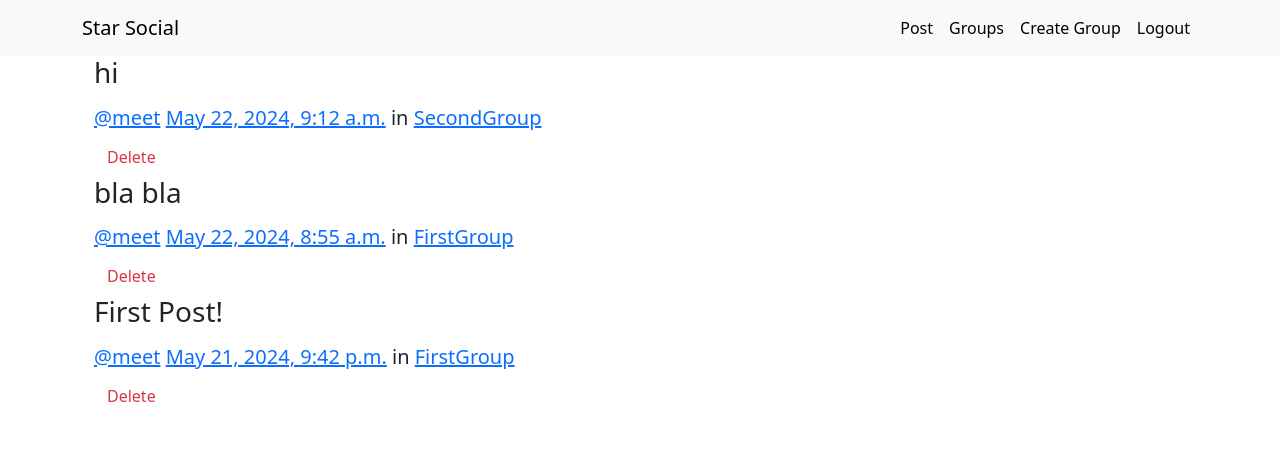
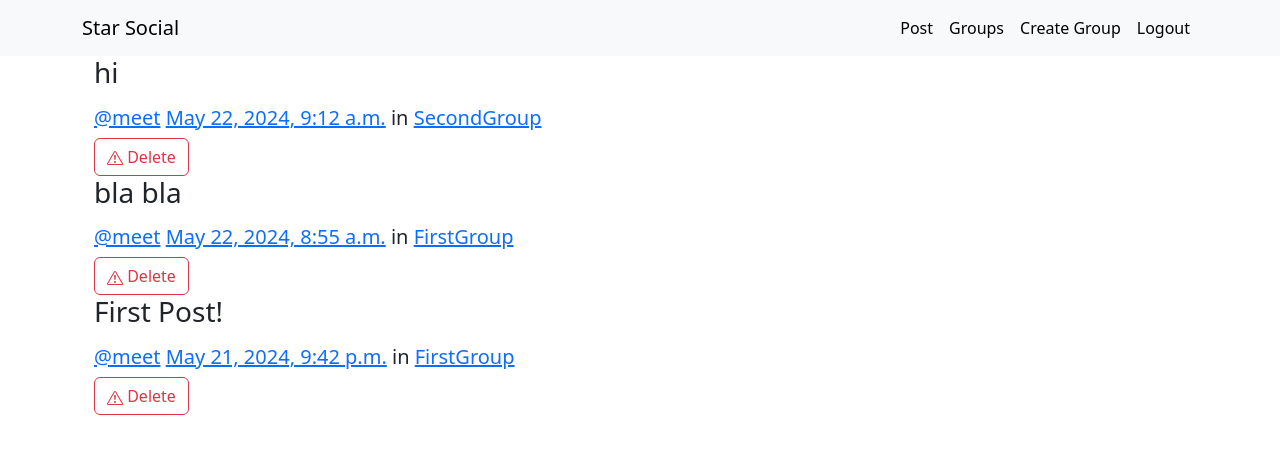
Before and after one commit to meetdomadiya/Social-Outer-Space, a Django app: template simplesocial/posts/templates/posts/post_list.html in a window 1280 px wide. Shown: the top 454 px of the page. Run offline with Django 5.2, Linux system fonts and the light colour scheme; the template is opened without the code that fills it: values that come from a table or form of the project are taken from there, others are empty; a user stored in the database is signed in; data comes from the database, SQL or seed files in the repository; some libraries are stand-ins or nearby versions.

Commit message:
Delete button issue!

```diff
--- a/simplesocial/posts/templates/posts/_post.html
+++ b/simplesocial/posts/templates/posts/_post.html
@@ -14,9 +14,12 @@
 
 		<div class="media-footer">
 			{% if user.is_authenticated and post.user == user and not hide_delete %}
-				<a href="{% url 'posts:delete' pk=post.pk %}" title="delete" class="btn btn-simple">
-					<span class="glyphicon glyphicon-remove text-danger" aria-hidden="true"></span>
-					<span class="text-danger icon-label">Delete</span>
+				<a href="{% url 'posts:delete' pk=post.pk %}" title="delete" class="btn btn-outline-danger">
+					<svg xmlns="http://www.w3.org/2000/svg" width="16" height="16" fill="currentColor" class="bi bi-exclamation-triangle" viewBox="0 0 16 16">
+						<path d="M7.938 2.016A.13.13 0 0 1 8.002 2a.13.13 0 0 1 .063.016.15.15 0 0 1 .054.057l6.857 11.667c.036.06.035.124.002.183a.2.2 0 0 1-.054.06.1.1 0 0 1-.066.017H1.146a.1.1 0 0 1-.066-.017.2.2 0 0 1-.054-.06.18.18 0 0 1 .002-.183L7.884 2.073a.15.15 0 0 1 .054-.057m1.044-.45a1.13 1.13 0 0 0-1.96 0L.165 13.233c-.457.778.091 1.767.98 1.767h13.713c.889 0 1.438-.99.98-1.767z"/>
+						<path d="M7.002 12a1 1 0 1 1 2 0 1 1 0 0 1-2 0M7.1 5.995a.905.905 0 1 1 1.8 0l-.35 3.507a.552.552 0 0 1-1.1 0z"/>
+					  </svg>
+					<span class="text-danger">Delete</span>
 				</a>
 			{% endif %}
 		</div>
```
